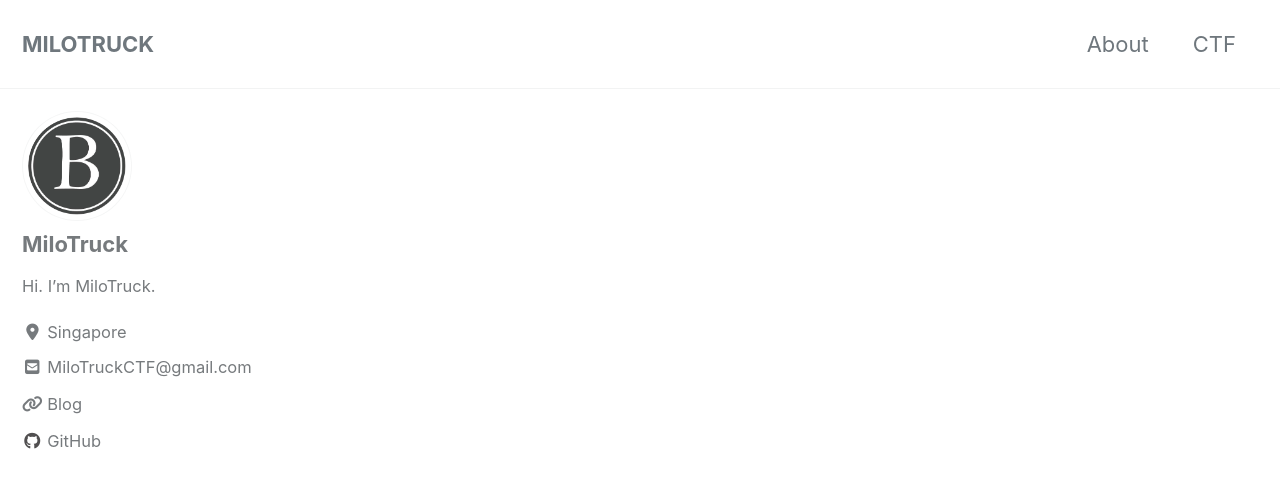
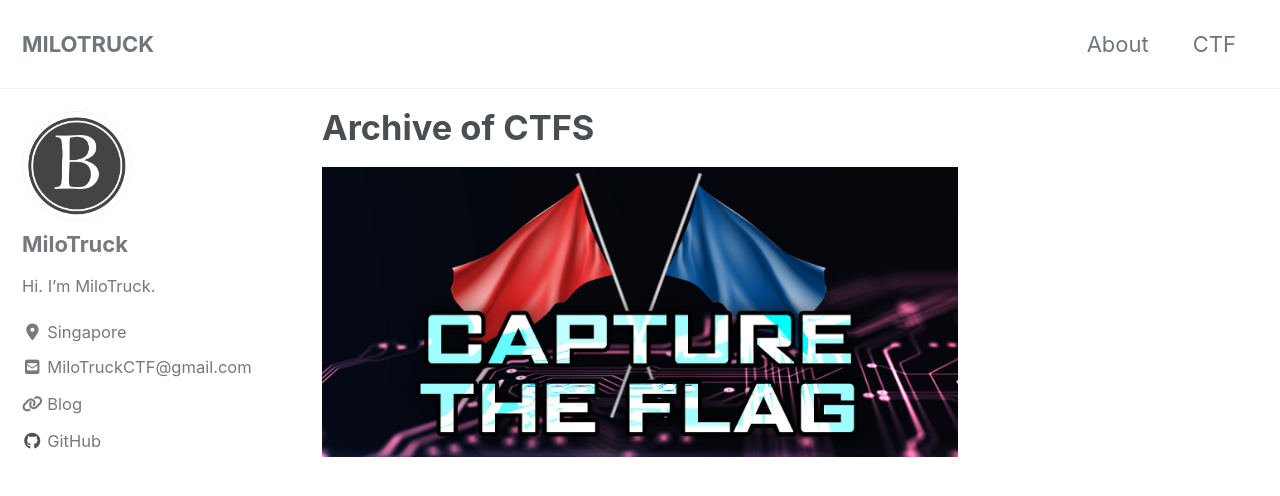
Before and after one commit to MiloTruck/milotruck.github.io, a Jekyll site: the page built from _pages/CTF.md, in a window 1280 px wide and 900 px high. Shown: the top 496 px of the window. Built offline with Jekyll 4.4.1, drawn with Linux system fonts in a browser that asks for light colours; cached includes are drawn as plain includes; nearby versions of some CDN libraries.

Commit message:
Edited _config.yml

```diff
--- a/_pages/CTF.md
+++ b/_pages/CTF.md
@@ -2,7 +2,7 @@
 layout: archive
 permalink: /CTF/
 title: "Archive of CTFS"
-header:
-	image: /assets/images/CTF Logo.jpg
 
 ---
+
+![alt]({{ site.url }}{{ site.baseurl }}/assets/images/CTF Logo.jpg)
```
